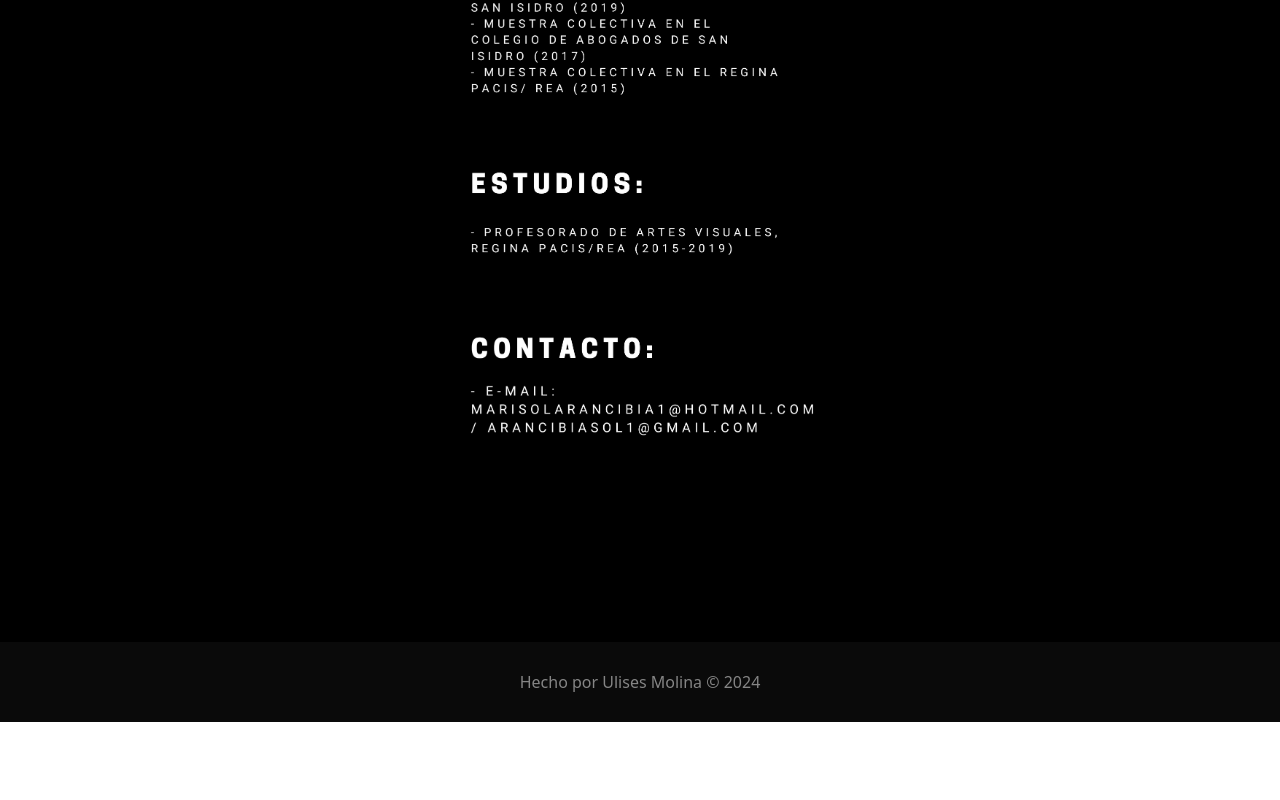
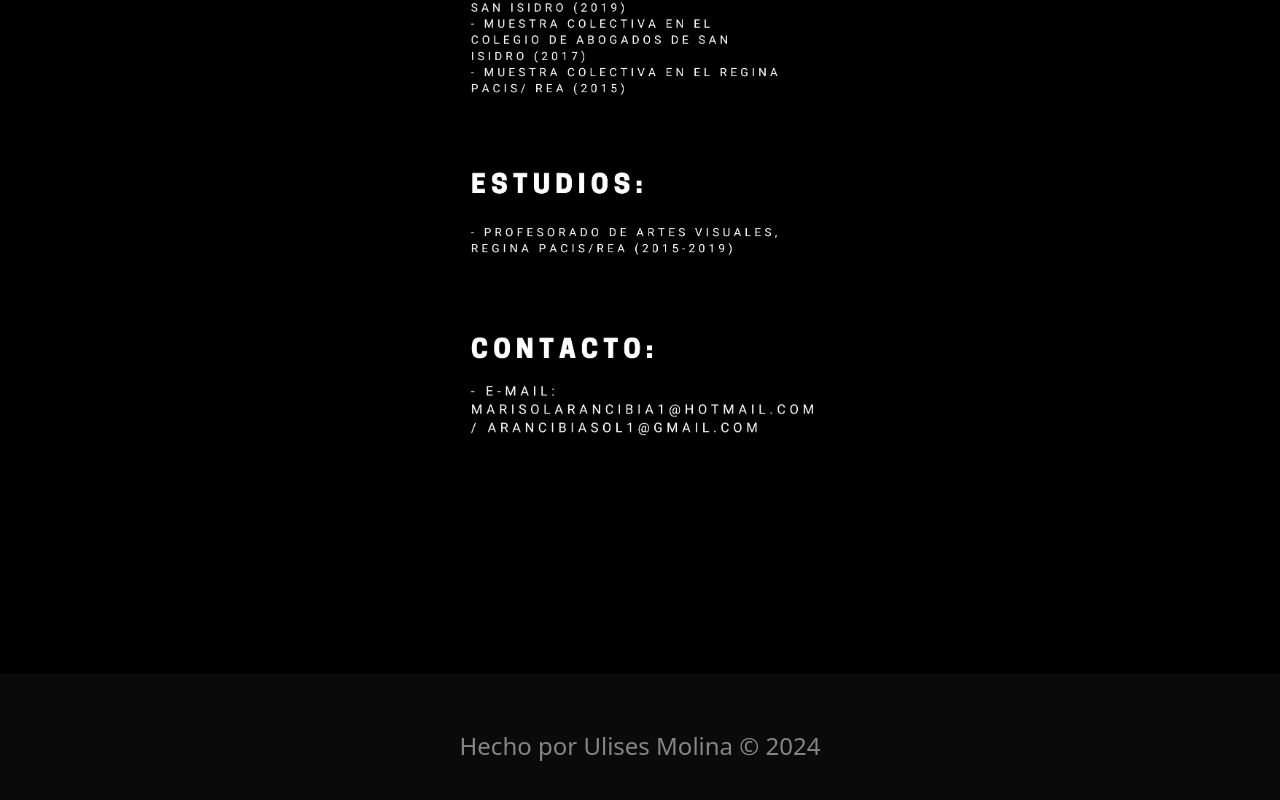
Before and after one commit to Ulises-Molina/Porfolio-Aransol, a React (Vite) app: page / in a window 1280 px wide. Shown: the part 3157-3957 px from the top of the page. Before the commit the page ends 3879 px from the top, so only its background shows below. Built offline with nearby package versions, Linux system fonts and the light colour scheme.

Commit message:
Agregue drag and drop en un boton scroll to top

```diff
--- a/src/App.tsx
+++ b/src/App.tsx
@@ -66,13 +66,15 @@ export const App: React.FC = () => {
         <motion.div
         whileHover={{ scale: 1.1, backgroundColor: '#3d3d3d' }}
         whileTap={{ scale: 0.6 }}
-        className="sticky bottom-28 left-20 flex h-16 w-16 justify-center items-center text-white cursor-pointer border rounded-full"
+        drag
+        dragConstraints={{ top: -50, left: 0, right: 250, bottom: 0 }}
+        className="sticky bottom-40 left-20 flex h-24 w-24 justify-center items-center text-white cursor-pointer border rounded-full"
         onClick={() => window.scrollTo({ top: 0, behavior: 'smooth' })}>
             <KeyboardArrowUp fontSize="large"></KeyboardArrowUp>
             </motion.div>
         </div>
-        <footer className="bg-neutral-950 h-20 flex justify-center items-center min-w-[560px]">
-            <h3 className="text-white opacity-50">Hecho por Ulises Molina © {currentYear}</h3>
+        <footer className="bg-neutral-950 h-36 flex justify-center items-center min-w-[560px]">
+            <h3 className="text-white opacity-50 text-2xl">Hecho por Ulises Molina © {currentYear}</h3>
         </footer>
         </>
     )
```
